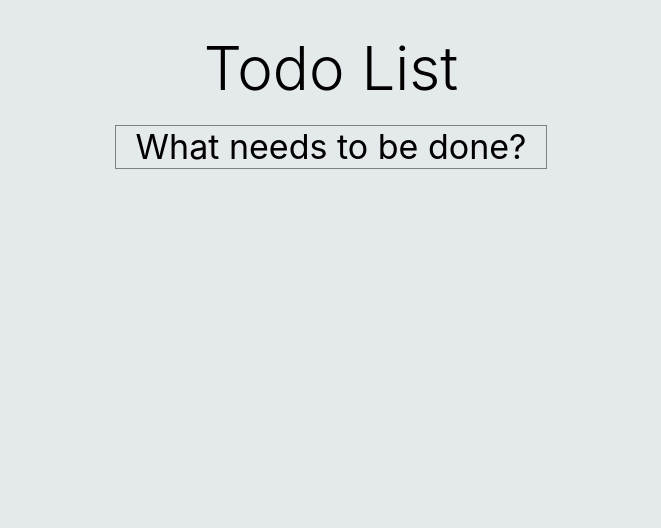
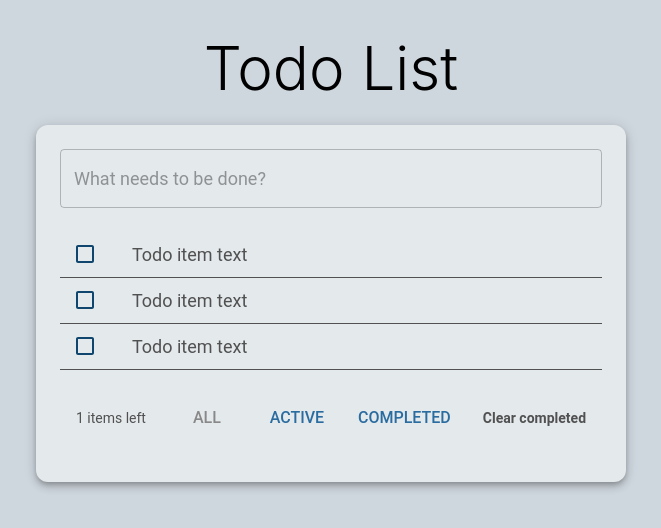
Before and after one commit to DimaSwed/todo-list, a React (Vite) app: page / in a window 1280 px wide. Shown: the top 528 px of the page, without its empty margins (309-970 px from the left). Built offline with nearby package versions, Linux system fonts and the light colour scheme.

Commit message:
added styles in components

```diff
--- a/src/app/App.tsx
+++ b/src/app/App.tsx
@@ -1,13 +1,15 @@
-import { TodoListPage } from '@/pages/todo'
-import { Container, Typography } from '@mui/material'
+import { TodoWidget } from '@/widgets/todo-list'
+import { Box, Container, Typography } from '@mui/material'
 
 export function App() {
   return (
-    <Container maxWidth="sm" sx={{ mt: 4 }}>
-      <Typography variant="h2" align="center" gutterBottom>
-        Todo List
-      </Typography>
-      <TodoListPage />
-    </Container>
+    <Box maxWidth="100%" height="100vh" p={4} sx={{ backgroundColor: 'background.paper' }}>
+      <Container maxWidth="md">
+        <Typography variant="h2" align="center" gutterBottom>
+          Todo List
+        </Typography>
+        <TodoWidget />
+      </Container>
+    </Box>
   )
 }
--- a/src/app/styles/theme.ts
+++ b/src/app/styles/theme.ts
@@ -1,7 +1,7 @@
 import { createTheme, ThemeOptions } from '@mui/material/styles'
 
 const commonSettings: ThemeOptions = {
-  breakpoints: { values: { xs: 320, sm: 480, md: 992, lg: 1280, xl: 1440 } }
+  breakpoints: { values: { xs: 320, sm: 480, md: 768, lg: 1280, xl: 1440 } }
 }
 
 const lightTheme = createTheme({
@@ -18,7 +18,7 @@ const lightTheme = createTheme({
     },
     body2: {
       fontFamily: 'Roboto, sans-serif',
-      fontSize: '16px'
+      fontSize: '14px'
     },
     button: {
       fontFamily: 'Roboto, sans-serif',
@@ -27,10 +27,6 @@ const lightTheme = createTheme({
     subtitle1: {
       fontFamily: 'Roboto, sans-serif',
       fontSize: '20px'
-    },
-    subtitle2: {
-      fontFamily: 'Roboto, sans-serif',
-      fontSize: '14px'
     }
   },
 
--- a/src/pages/todo/index.ts
+++ /dev/null
@@ -1 +0,0 @@
-export { TodoListPage } from './page'
--- a/src/pages/todo/page.tsx
+++ /dev/null
@@ -1,11 +0,0 @@
-import { Box, Typography } from '@mui/material'
-
-export function TodoListPage() {
-  return (
-    <Box sx={{ border: '1px solid grey' }}>
-      <Typography variant="h4" align="center">
-        What needs to be done?
-      </Typography>
-    </Box>
-  )
-}
--- /dev/null
+++ b/src/widgets/todo-list/index.tsx
@@ -0,0 +1,24 @@
+import { Stack } from '@mui/material'
+import { TodoInput } from '@/widgets/todo-list/ui/TodoInput/TodoInput'
+import { TodoList } from '@/widgets/todo-list/ui/TodoList/TodoList'
+import { TodoTabs } from '@/widgets/todo-list/ui/TodoTabs/TodoTabs'
+
+export const TodoWidget = () => {
+  return (
+    <Stack
+      sx={{
+        bgcolor: 'background.default',
+        width: '100%',
+        maxWidth: 'fit-content',
+        mx: 'auto',
+        boxShadow: 5,
+        borderRadius: 3,
+        p: 3
+      }}
+    >
+      <TodoInput />
+      <TodoList />
+      <TodoTabs />
+    </Stack>
+  )
+}
--- /dev/null
+++ b/src/widgets/todo-list/ui/TodoInput/TodoInput.tsx
@@ -0,0 +1,9 @@
+import { Box, TextField } from '@mui/material'
+
+export const TodoInput = () => {
+  return (
+    <Box component="form" sx={{ mb: 2 }}>
+      <TextField fullWidth variant="outlined" placeholder="What needs to be done?" />
+    </Box>
+  )
+}
--- /dev/null
+++ b/src/widgets/todo-list/ui/TodoItem/TodoItem.tsx
@@ -0,0 +1,44 @@
+import { Checkbox, ListItem, ListItemButton, ListItemIcon, ListItemText } from '@mui/material'
+
+export const TodoItem = () => {
+  return (
+    <ListItem disablePadding divider>
+      <ListItemButton
+        dense
+        sx={{
+          display: 'flex',
+          alignItems: 'center',
+          height: '45px'
+        }}
+      >
+        <ListItemIcon
+          sx={{
+            display: 'flex',
+            alignItems: 'center'
+          }}
+        >
+          <Checkbox
+            edge="start"
+            tabIndex={-1}
+            // disableRipple
+            sx={{
+              color: 'secondary.main',
+              '&.Mui-checked': {
+                color: 'secondary.main'
+              }
+            }}
+          />
+        </ListItemIcon>
+        <ListItemText
+          primary="Todo item text"
+          primaryTypographyProps={{
+            sx: {
+              fontSize: '18px',
+              color: 'divider'
+            }
+          }}
+        />
+      </ListItemButton>
+    </ListItem>
+  )
+}
--- /dev/null
+++ b/src/widgets/todo-list/ui/TodoList/TodoList.tsx
@@ -0,0 +1,36 @@
+import { List, Typography } from '@mui/material'
+import { TodoItem } from '@/widgets/todo-list/ui/TodoItem/TodoItem'
+
+// Mock
+
+const todos = [
+  {
+    id: 1,
+    text: 'Тестовое задание',
+    completed: false
+  },
+  {
+    id: 2,
+    text: 'Прекрасный код',
+    completed: true
+  },
+  {
+    id: 3,
+    text: 'Покрытие тестами',
+    completed: false
+  }
+]
+
+export const TodoList = () => {
+  return (
+    <List>
+      {todos.length === 0 ? (
+        <Typography variant="body1" align="center" sx={{ p: 2 }}>
+          No tasks found
+        </Typography>
+      ) : (
+        todos.map((todo) => <TodoItem key={todo.id} />)
+      )}
+    </List>
+  )
+}
--- /dev/null
+++ b/src/widgets/todo-list/ui/TodoTabs/TodoTabs.tsx
@@ -0,0 +1,51 @@
+import { Box, Tab, Tabs, Typography } from '@mui/material'
+
+export const TodoTabs = () => {
+  return (
+    <Box
+      sx={{
+        display: 'flex',
+        justifyContent: 'space-between',
+        p: 2,
+        alignItems: 'center',
+        flexWrap: 'wrap',
+        gap: 2
+      }}
+    >
+      <Typography variant="body2" color="divider">
+        1 items left
+      </Typography>
+
+      <Box>
+        <Tabs
+          value="all"
+          centered
+          slotProps={{
+            indicator: {
+              sx: {
+                display: 'none'
+              }
+            }
+          }}
+          sx={{ '& .MuiTabs-flexContainer': { gap: 0, flexWrap: 'wrap' } }}
+        >
+          <Tab label="All" value="all" />
+          <Tab label="Active" value="active" />
+          <Tab label="Completed" value="completed" />
+        </Tabs>
+      </Box>
+
+      <Typography
+        variant="body2"
+        color="divider"
+        sx={{
+          cursor: 'pointer',
+          fontWeight: 600,
+          '&:hover': { color: 'secondary.main' }
+        }}
+      >
+        Clear completed
+      </Typography>
+    </Box>
+  )
+}
```
